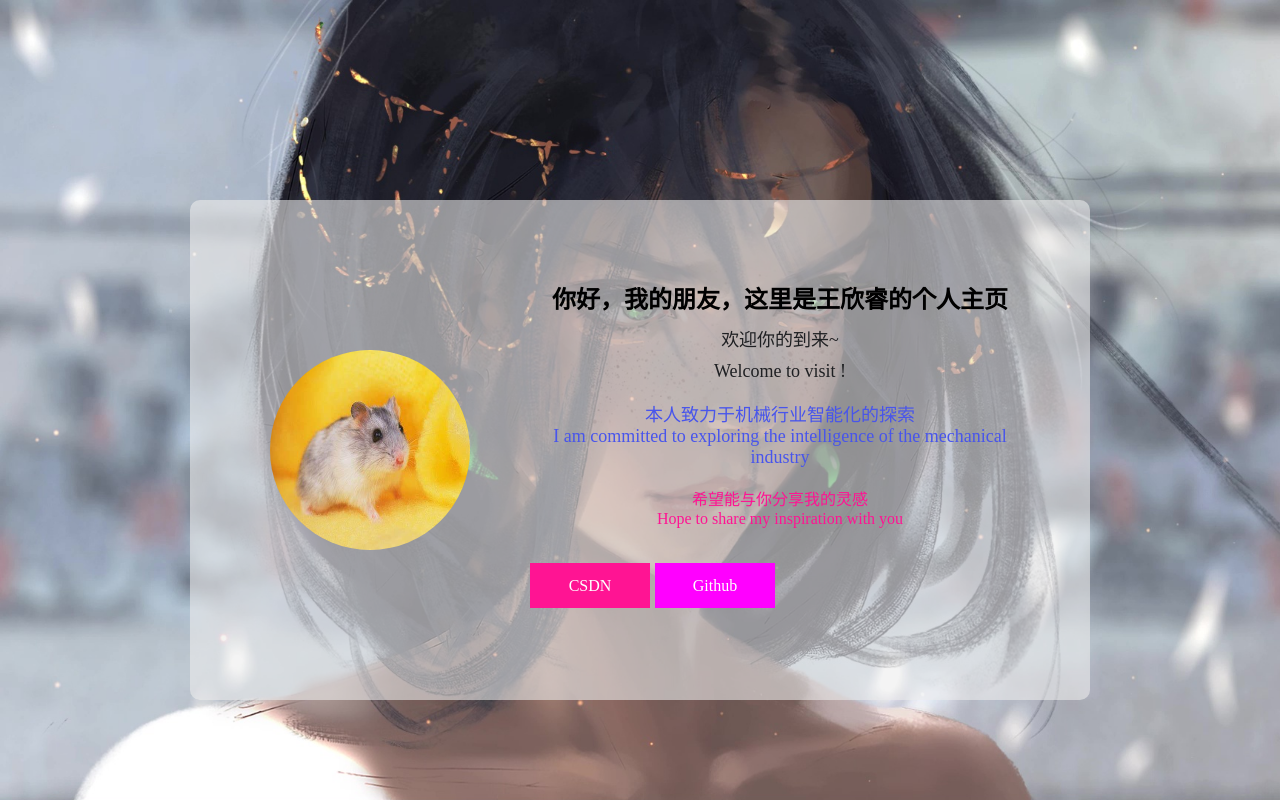
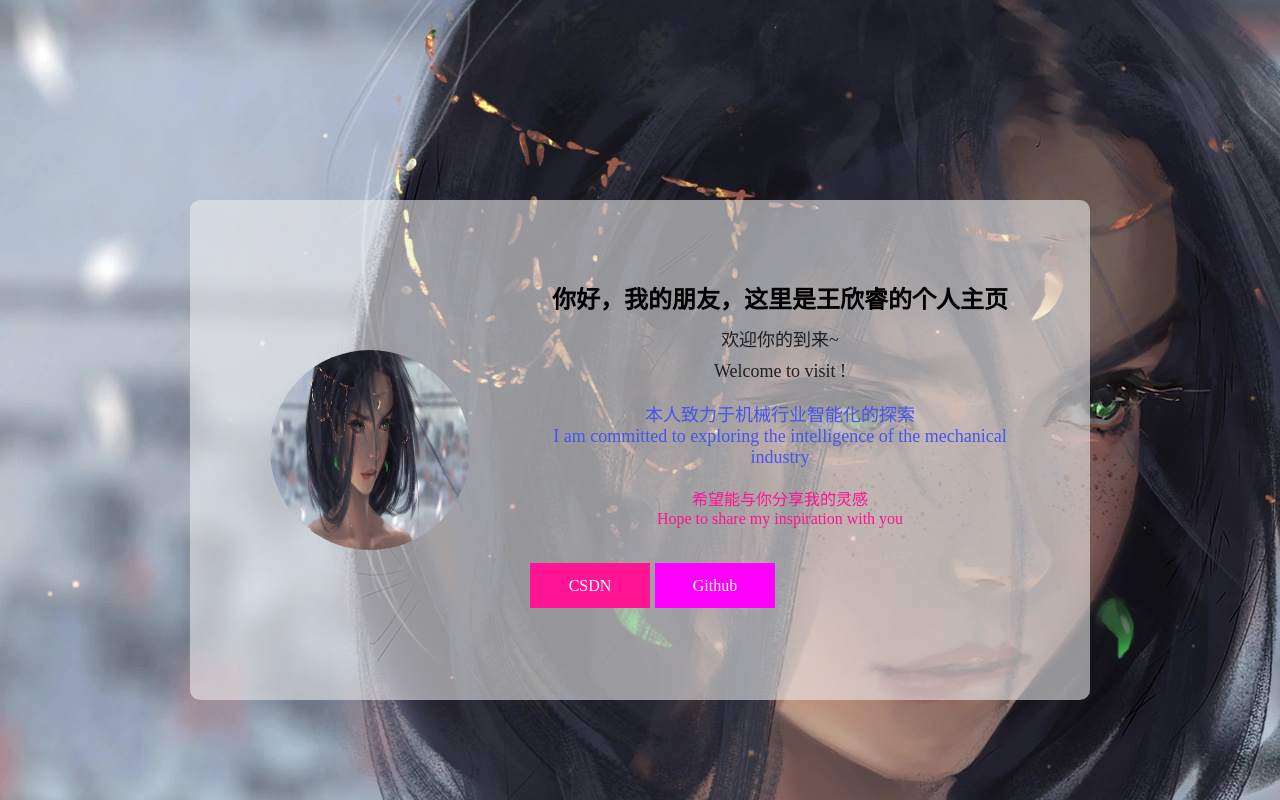
Before and after one commit to Seraphim6087/Seraphim6087.github.io, a plain HTML site: page index.html in a window 1280 px wide. Drawn offline with Linux system fonts and the light colour scheme.

Commit message:
Update index.html

```diff
--- a/index.html
+++ b/index.html
@@ -28,7 +28,8 @@
 			}
 
 			body {
-				background: url(https://github.com/Seraphim6087/Seraphim6087.github.io/blob/main/WLOP-Aeolian3.jpg) no-repeat;
+				background: url(https://github.com/Seraphim6087/Seraphim6087.github.io/blob/main/WLOP-Aeolian3.jpg);
+                                background-repeat: no-repeat
 				background-size: cover;
 				background-attachment: fixed;
 			}
@@ -131,7 +132,7 @@
 
 	<body>
 		<div class="content">
-			<img src="p1.jpg" alt="">
+			<img src="WLOP-Aeolian3.jpg" alt="">
 			<div class="content_r clearfix">
 				<div class="content_l clearfix">
 					<h2>你好，我的朋友，这里是王欣睿的个人主页</h2>
```
